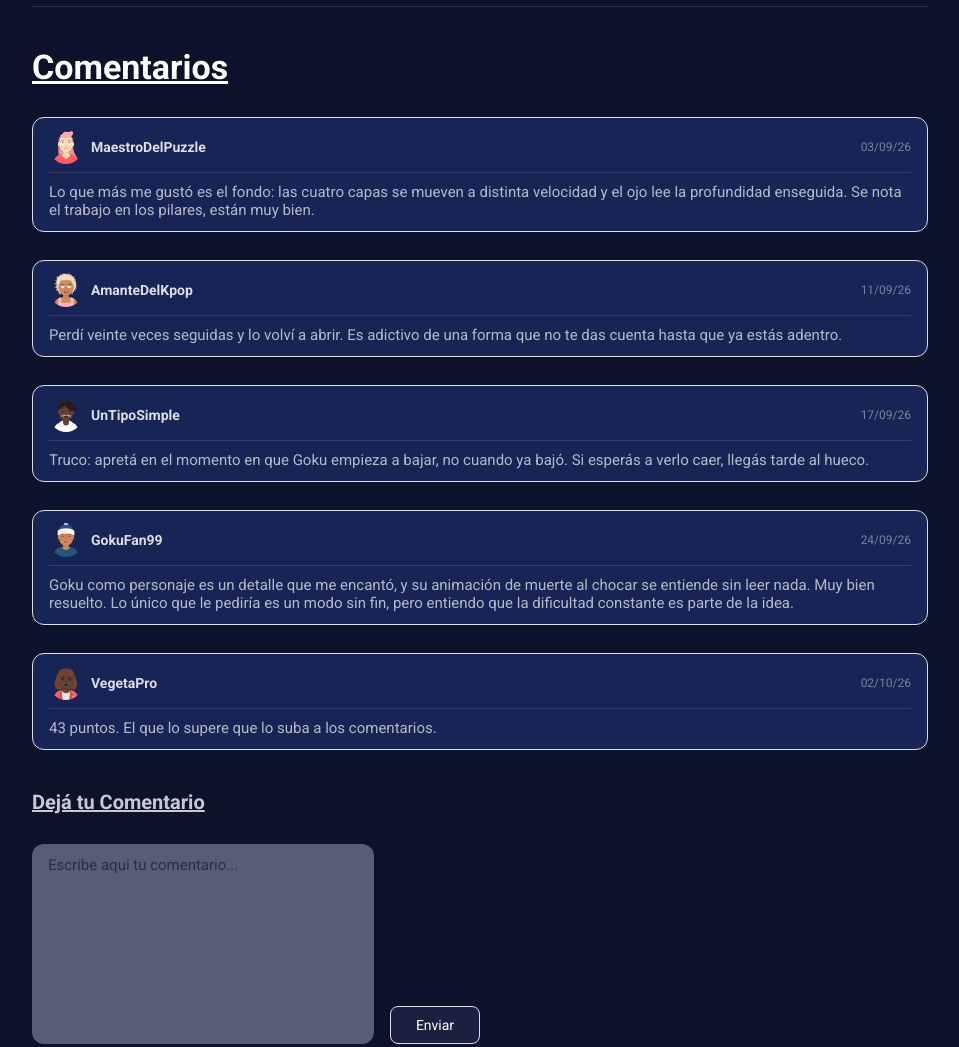
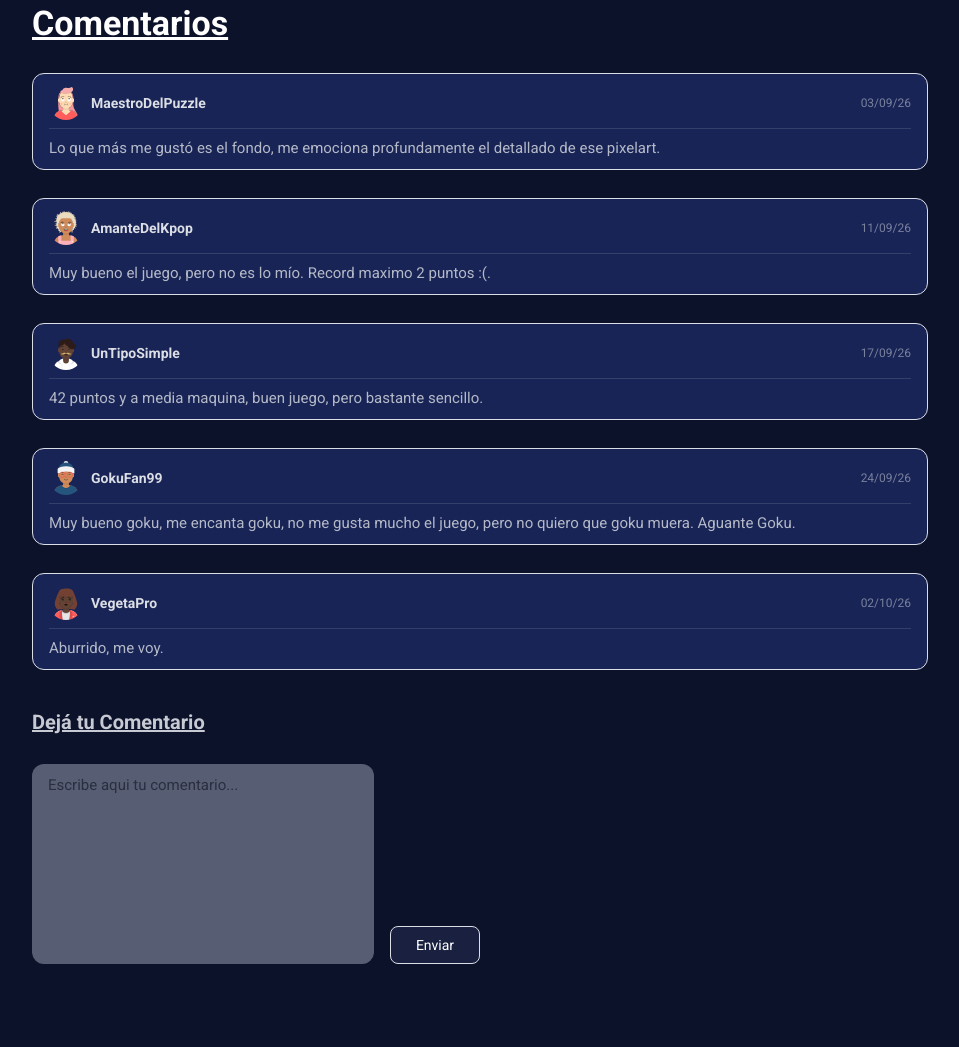
Before and after one commit to LautaroLopez20/LautaroLopez20.github.io, a plain HTML site: page TPE-Interfaces/SegundaEntrega/flappy-goku.html in a window 1280 px wide. Shown: the part 1587-2634 px from the top of the page, without its empty margins (160-1119 px from the left). Drawn offline with Linux system fonts and the light colour scheme; no server answers.

Commit message:
Correcciones de la pagina

```diff
--- a/TPE-Interfaces/SegundaEntrega/flappy-goku.html
+++ b/TPE-Interfaces/SegundaEntrega/flappy-goku.html
@@ -134,12 +134,11 @@
         <section class="aboutSection">
             <h2 class="aboutTitle">Ayuda — Flappy Goku</h2>
             <p class="aboutText">Flappy Goku es un juego de reflejos: Goku cae constantemente y tu única herramienta es un impulso hacia arriba. Un toque, un salto.</p>
-            <p class="aboutText">El escenario es un homenaje a Zhangjiajie, con sus pilares de arenisca flotando entre la neblina. Las capas del fondo se mueven a distinta velocidad y eso genera la sensación de profundidad.</p>
         </section>
 
         <section class="aboutSection">
             <h2 class="aboutTitle">Reglas</h2>
-            <p class="aboutText">Cada toque le da un impulso hacia arriba a Goku. Sin tocar nada, la gravedad lo hace caer.</p>
+            <p class="aboutText">Cada toque le da un impulso hacia arriba a Goku.</p>
             <p class="aboutText">Cada pilar que pase sin tocarlo suma un punto. El puntaje se muestra arriba del tablero.</p>
             <p class="aboutText">Cada tanto aparece una semilla senzu dentro de un hueco. Si la agarrás, recuperás un corazón, hasta un máximo de tres.</p>
             <p class="aboutText">Si Goku toca un pilar pierde una vida y queda un momento invulnerable. La partida termina cuando se queda sin vidas o toca el suelo.</p>
@@ -174,7 +173,7 @@
                     <span class="commentUser">MaestroDelPuzzle</span>
                     <span class="commentDate">03/09/26</span>
                 </div>
-                <p class="commentText">Lo que más me gustó es el fondo: las cuatro capas se mueven a distinta velocidad y el ojo lee la profundidad enseguida. Se nota el trabajo en los pilares, están muy bien.</p>
+                <p class="commentText">Lo que más me gustó es el fondo, me emociona profundamente el detallado de ese pixelart.</p>
             </article>
             <article class="comment">
                 <div class="commentHeader">
@@ -182,7 +181,7 @@
                     <span class="commentUser">AmanteDelKpop</span>
                     <span class="commentDate">11/09/26</span>
                 </div>
-                <p class="commentText">Perdí veinte veces seguidas y lo volví a abrir. Es adictivo de una forma que no te das cuenta hasta que ya estás adentro.</p>
+                <p class="commentText">Muy bueno el juego, pero no es lo mío. Record maximo 2 puntos :(.</p>
             </article>
             <article class="comment">
                 <div class="commentHeader">
@@ -190,7 +189,7 @@
                     <span class="commentUser">UnTipoSimple</span>
                     <span class="commentDate">17/09/26</span>
                 </div>
-                <p class="commentText">Truco: apretá en el momento en que Goku empieza a bajar, no cuando ya bajó. Si esperás a verlo caer, llegás tarde al hueco.</p>
+                <p class="commentText">42 puntos y a media maquina, buen juego, pero bastante sencillo.</p>
             </article>
             <article class="comment">
                 <div class="commentHeader">
@@ -198,7 +197,7 @@
                     <span class="commentUser">GokuFan99</span>
                     <span class="commentDate">24/09/26</span>
                 </div>
-                <p class="commentText">Goku como personaje es un detalle que me encantó, y su animación de muerte al chocar se entiende sin leer nada. Muy bien resuelto. Lo único que le pediría es un modo sin fin, pero entiendo que la dificultad constante es parte de la idea.</p>
+                <p class="commentText">Muy bueno goku, me encanta goku, no me gusta mucho el juego, pero no quiero que goku muera. Aguante Goku.</p>
             </article>
             <article class="comment">
                 <div class="commentHeader">
@@ -206,7 +205,7 @@
                     <span class="commentUser">VegetaPro</span>
                     <span class="commentDate">02/10/26</span>
                 </div>
-                <p class="commentText">43 puntos. El que lo supere que lo suba a los comentarios.</p>
+                <p class="commentText">Aburrido, me voy.</p>
             </article>
         </div>
 
```
